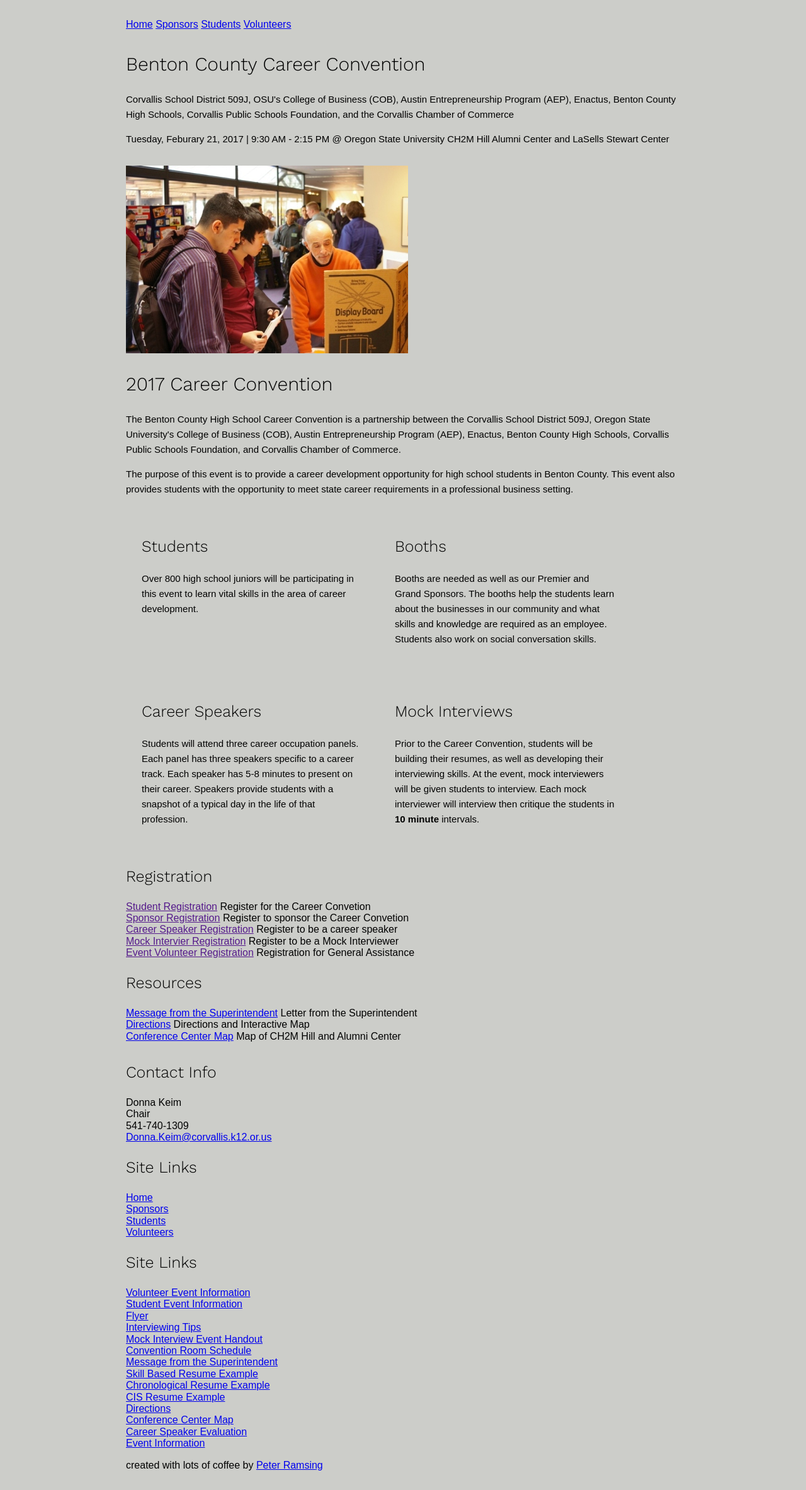
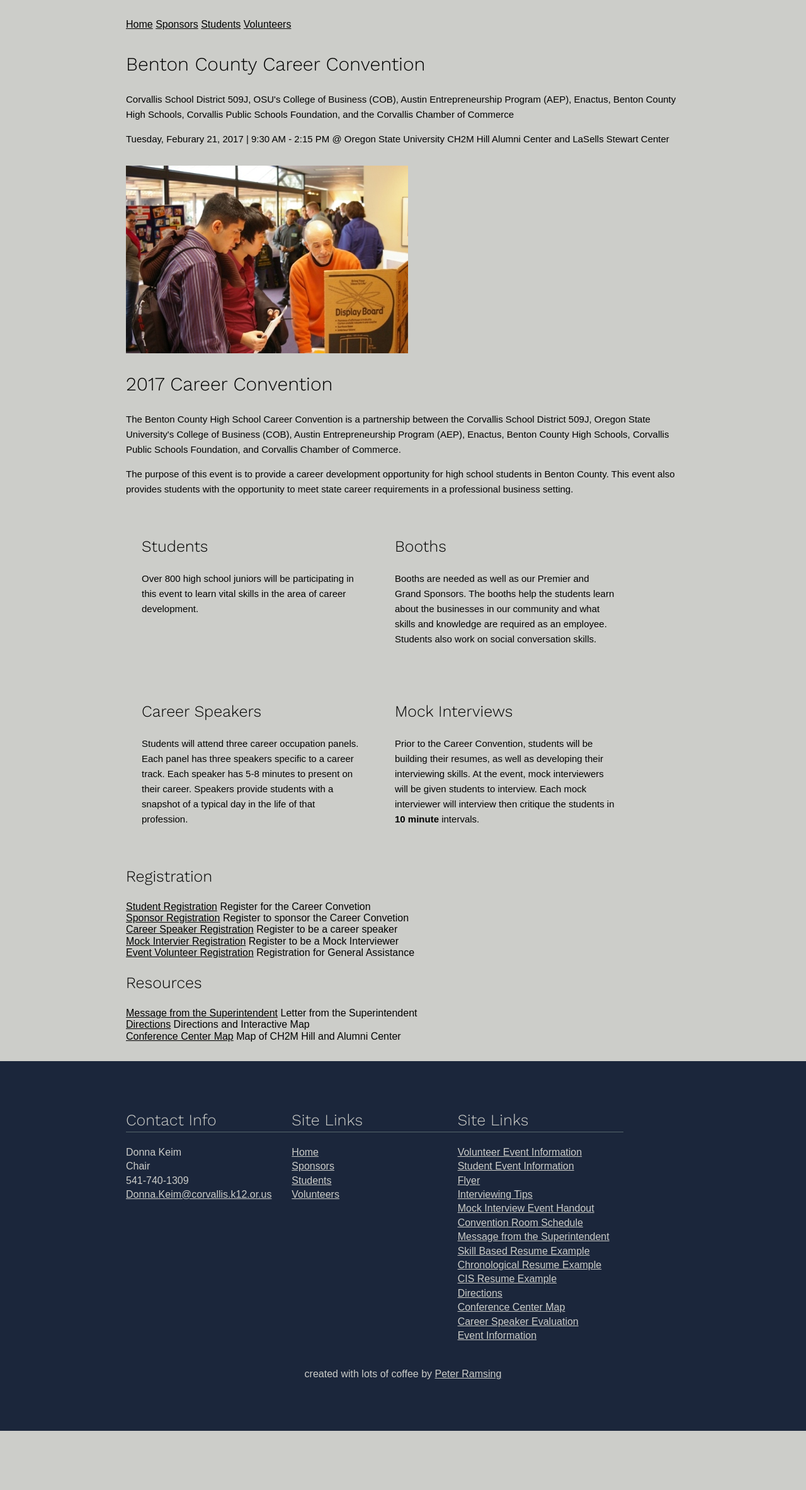
Before and after one commit to peterramsing/benton-county-career-convention, a Jekyll site: the page built from index.html, in a window 1280 px wide. Shown: the whole page at 63% size. Built offline with Jekyll 4.4.1, drawn with Linux system fonts in a browser that asks for light colours; after the commit the page ends 2272 px from its top, so only the background shows below that.

Commit message:
Styles footer

```diff
--- a/_includes/footer.html
+++ b/_includes/footer.html
@@ -1,6 +1,8 @@
-<footer class="site-footer" data-wrap="container">
+<footer class="site-footer">
 
-  <div class="site-footer__contact-info">
+  <div class="site-footer-container" data-wrap="container">
+    <div class="site-footer__lists">
+      <div class="site-footer__list-section">
         <h2 class="site-footer__list-title">Contact Info</h2>
 
         <ul class="site-footer__list site-footer__list--plain">
@@ -15,7 +17,7 @@
         </ul>
       </div>
 
-  <div class="site-footer__contact-info">
+      <div class="site-footer__list-section">
         <h2 class="site-footer__list-title">Site Links</h2>
 
         <ul class="site-footer__list site-footer__list--plain">
@@ -29,7 +31,7 @@
         </ul>
       </div>
 
-  <div class="site-footer__contact-info">
+      <div class="site-footer__list-section">
         <h2 class="site-footer__list-title">Site Links</h2>
 
         <ul class="site-footer__list site-footer__list--plain">
@@ -38,9 +40,10 @@
           {% endfor %}
         </ul>
       </div>
+    </div>
 
     <div class="site-content-info">
       created with lots of coffee by <a href="{{ site.cc-web-creator-url }}">{{ site.cc-web-creator-name }}</a>
     </div>
-
+  </div>
 </footer>
--- a/_sass/_base.scss
+++ b/_sass/_base.scss
@@ -63,3 +63,49 @@ small {
   line-height: 22px;
   font-size: 13px;
 }
+
+a,
+a:hover,
+a:active,
+a:focus {
+  color: inherit;
+}
+
+
+// Footer
+.site-footer {
+  background-color: $color2;
+  padding: 25px 0;
+  text-align: center;
+  color: $color4;
+
+  @media (min-width: $medium) {
+    text-align: left;
+  }
+}
+
+.site-footer__lists {
+  @include clearfix;
+  width: 100%;
+}
+
+.site-footer__list-section {
+  @media (min-width: $large) {
+    float: left;
+    width: calc(100% / 3 - 30px);
+  }
+}
+
+.site-footer__list-title {
+  border-bottom: 1px solid $color5;
+}
+
+.site-footer__list {
+  line-height: 1.4rem;
+}
+
+.site-content-info {
+  padding: 25px 0;
+  width: 100%;
+  text-align: center;
+}
```
Lines whose indentation alone changed are shown as unchanged.
